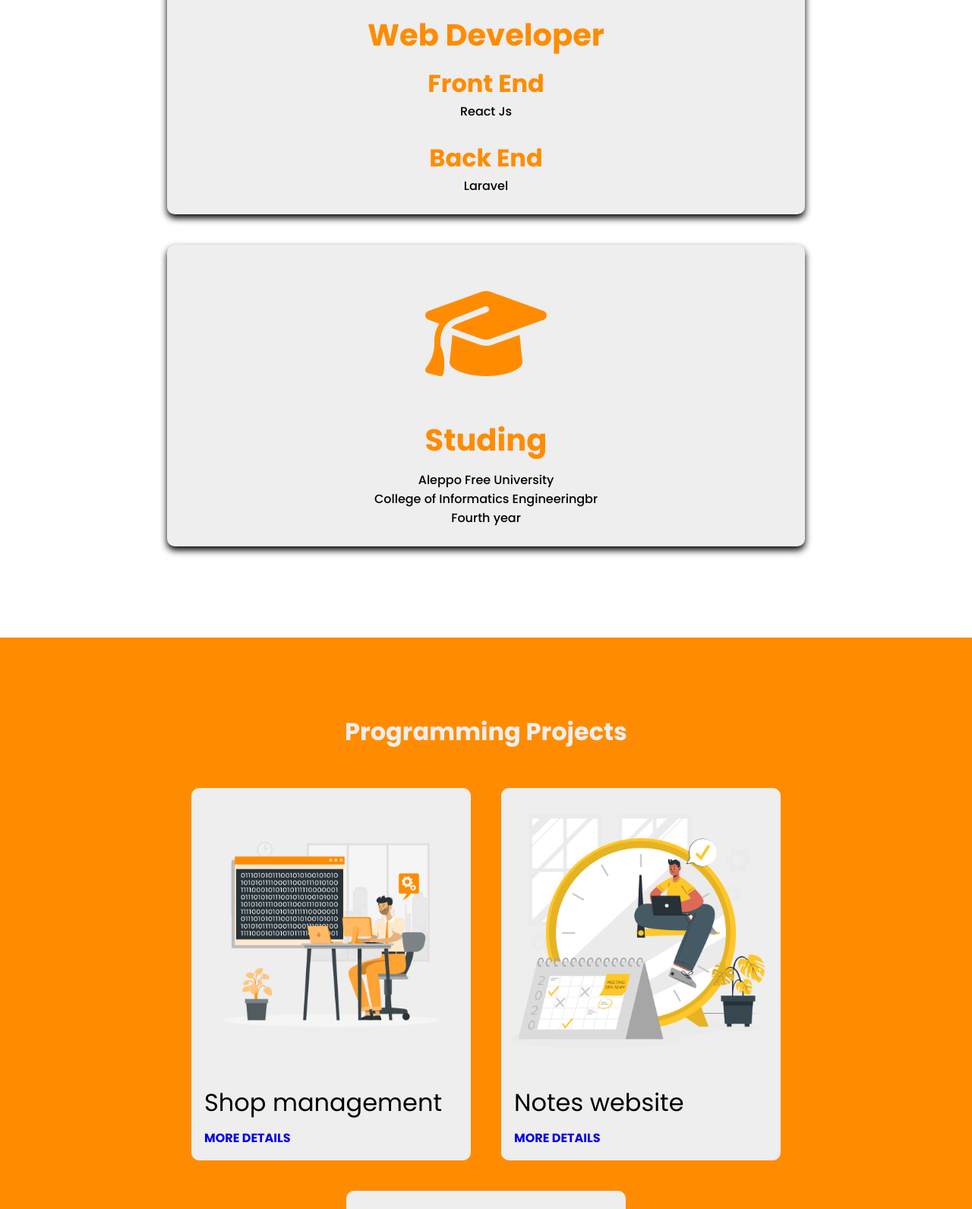
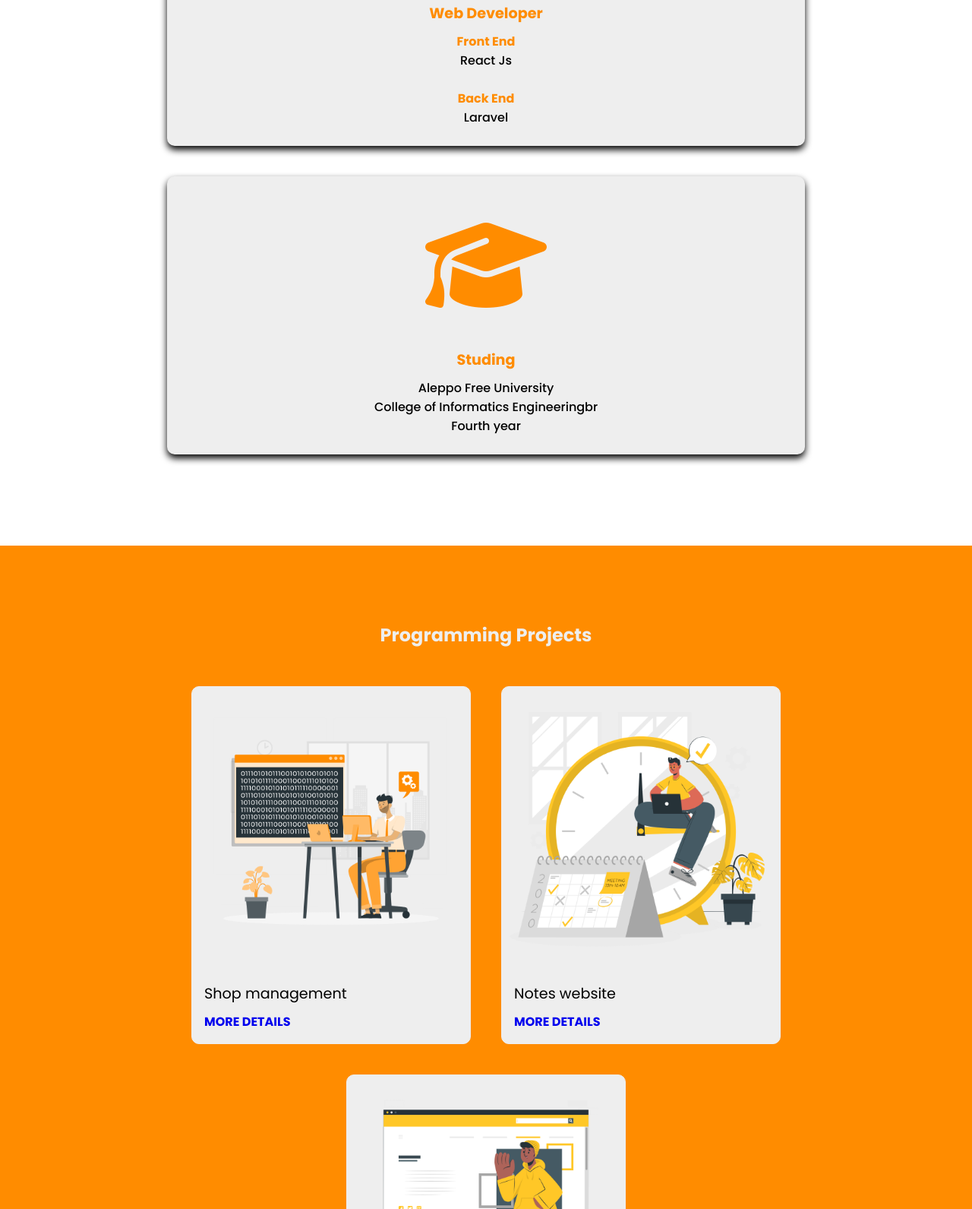
Before and after one commit to Eng-alshayp/website, a plain HTML site: page index.html in a window 1280 px wide. Shown: the part 1209-2800 px from the top of the page at 76% size. Drawn offline with Linux system fonts and the light colour scheme; files whose address does not match are found by name.

Commit message:
some style

```diff
--- a/style.css
+++ b/style.css
@@ -115,7 +115,7 @@ section{
     display: flex; /*استخدمنا flex لانها اسرع هنا */
     justify-content: center; /* لوضع عنوان الكروت في المنتصف */
     color: darkorange;
-    font-size: 2em;
+    font-size: 1.5em;
     font-weight: 700;
     margin-bottom: 30px;
 }
@@ -153,13 +153,13 @@ section{
 }
 .info h3{
     color: #ff8c00;
-    font-size: 2.5em;
+    font-size: 1.2em;
     font-weight: 700;
     margin: 10px;
 }
 
 .info h5{
-    font-size: 2em;
+    font-size: 1em;
     color: #ff8c00;
 
 }
@@ -214,7 +214,7 @@ section{
 
 .projects-category {
     color: #000;
-    font-size: 2em;
+    font-size: 1.2em;
 }
 
 .projects-title {
```
